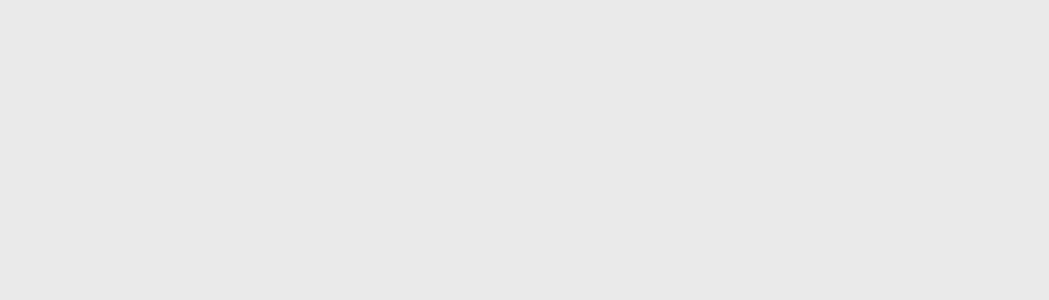
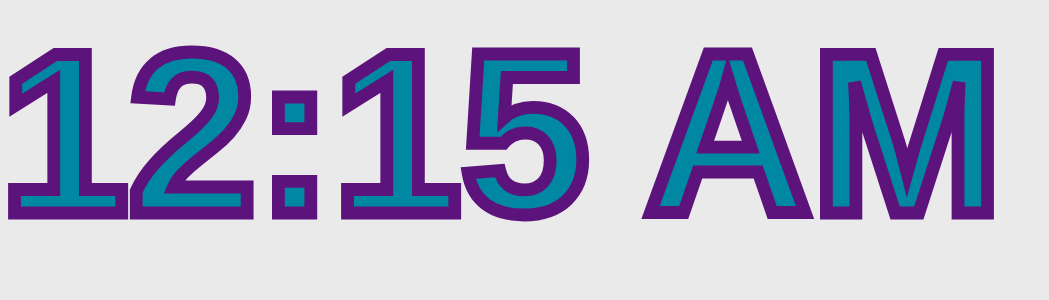
Before and after one commit to airpiazza/personal-website, a React (Create React App) app: page / in a window 1280 px wide. Shown: the top 300 px of the page, without its empty margins (0-1049 px from the left). Built offline with nearby package versions, Linux system fonts and the light colour scheme; a web font is replaced by a local one.

Commit message:
implemented time

```diff
--- a/public/index.html
+++ b/public/index.html
@@ -3,6 +3,9 @@
   <head>
     <meta charset="utf-8" />
     <link rel="stylesheet" href="https://use.typekit.net/hbk7fox.css">
+    <link rel="preconnect" href="https://fonts.googleapis.com">
+    <link rel="preconnect" href="https://fonts.gstatic.com" crossorigin>
+    <link href="https://fonts.googleapis.com/css2?family=Passion+One&display=swap" rel="stylesheet">
     <meta name="viewport" content="width=device-width, initial-scale=1" />
     <meta name="theme-color" content="#000000" />
     <meta
--- a/src/App.js
+++ b/src/App.js
@@ -1,8 +1,16 @@
 import './App.css';
+import Time from './molecules/Time'
 
 const App = () => {
   return (
     <div className='App'>
+      <Time
+        fontFamily='Pedestria-MVB'
+        WebkitTextStroke='1vw #5D137C'
+        fontSize='18vw'
+        color='#0087A2'
+        fontWeight={700}
+      />
     </div>
   );
 }
--- a/src/atoms/Text.js
+++ b/src/atoms/Text.js
@@ -6,7 +6,8 @@ const Text = props => {
         fontWeight: props.fontWeight,
         fontStyle: 'normal',
         fontSize: props.fontSize,
-        marginRight: props.marginRight
+        marginRight: props.marginRight,
+        WebkitTextStroke: `${props.WebkitTextStroke}`
     }}>
         <p>{props.content}</p>
     </div>
--- /dev/null
+++ b/src/molecules/Time.js
@@ -0,0 +1,36 @@
+import React from 'react';
+import Text from "../atoms/Text";
+
+const Time = (props) => {
+    const [currentTime, setCurrentTime ] = React.useState();
+
+    React.useEffect(() => {
+        setInterval(() => {
+            let localeTimeString = new Date().toLocaleTimeString([], { hour: '2-digit', minute: '2-digit' });
+
+            if(localeTimeString[0] === '0') {
+                setCurrentTime(localeTimeString.slice(1));
+            } else {
+                setCurrentTime(localeTimeString);
+            }
+        }, 1000)
+    }, [])
+
+    return (
+      <div style={{
+        display: 'flex'
+      }}>
+        <Text
+            content={currentTime}
+            color={props.color}
+            fontFamily={props.fontFamily}
+            fontWeight={props.fontWeight}
+            fontSize={props.fontSize}
+            marginRight={0}
+            WebkitTextStroke={props.WebkitTextStroke}
+        />
+      </div>
+    );
+  }
+
+  export default Time;
```
Also changed, not shown: src/atoms/Icon.js (+8 -9 lines).
